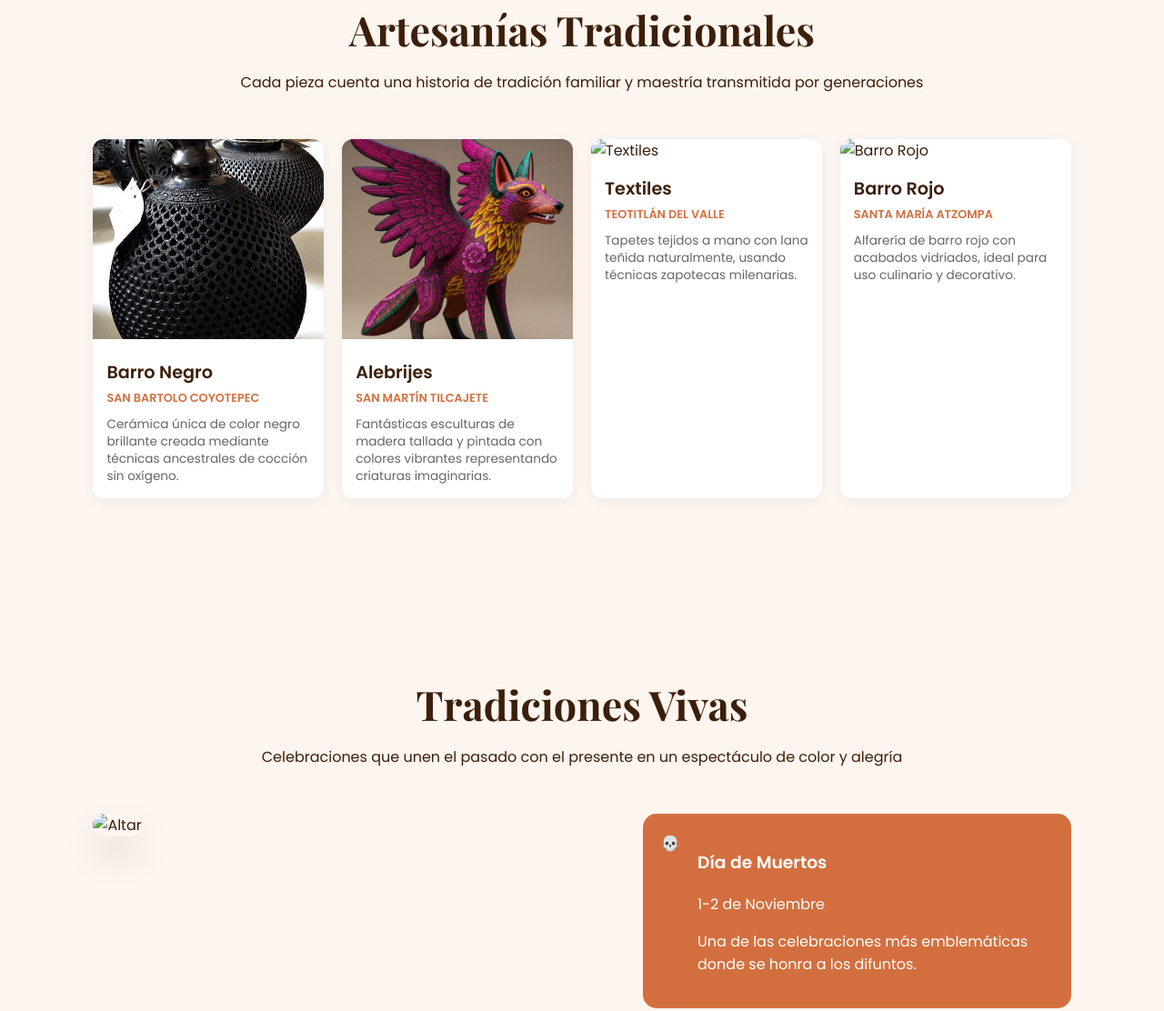
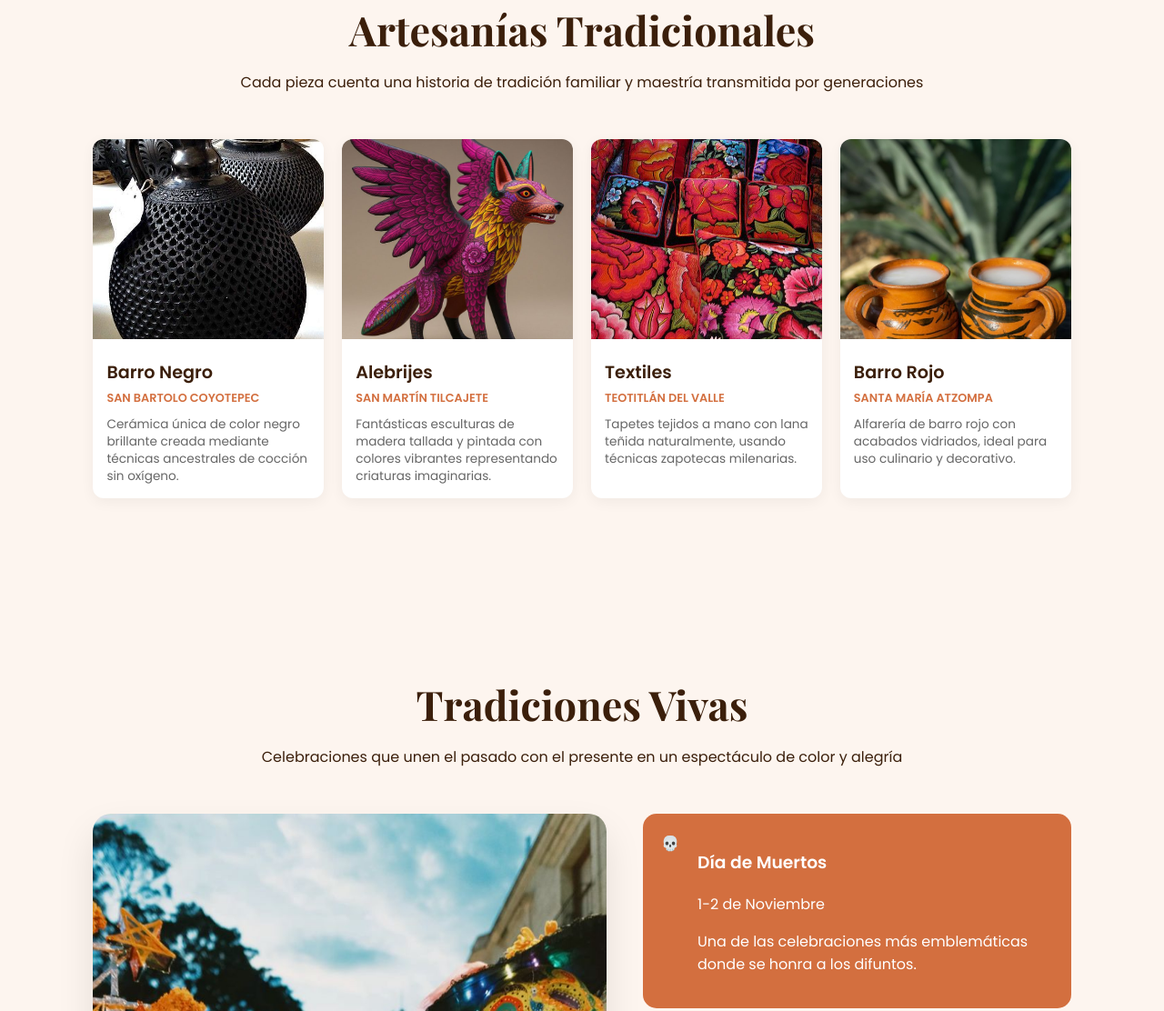
Before and after one commit to pascual12eli2002-ops/modulo2_elizabeth, a plain HTML site: page index.html in a window 1280 px wide. Shown: the part 2472-3584 px from the top of the page at 91% size. Drawn offline with nearby package versions, Linux system fonts and the light colour scheme.

Commit message:
posicion_en_css

```diff
--- a/index.html
+++ b/index.html
@@ -107,7 +107,7 @@
                 </div>
             </div>
             <div class="card-artesania">
-                <img src="textiles.jpg" alt="Textiles">
+                <img src="img/textiles.jpg" alt="Textiles">
                 <div class="card-body">
                     <h3>Textiles</h3>
                     <span class="location">Teotitlán del Valle</span>
@@ -115,7 +115,7 @@
                 </div>
             </div>
             <div class="card-artesania">
-                <img src="barro-rojo.jpg" alt="Barro Rojo">
+                <img src="img/barro-rojo.jpg" alt="Barro Rojo">
                 <div class="card-body">
                     <h3>Barro Rojo</h3>
                     <span class="location">Santa María Atzompa</span>
@@ -132,7 +132,7 @@
         </div>
         <div class="tradiciones-layout">
             <div class="main-image">
-                <img src="dia-muertos.jpg" alt="Altar">
+                <img src="img/dia-muertos.jpg" alt="Altar">
             </div>
             <div class="list-container">
                 <div class="list-item active">
```
Also changed, not shown: img/barro-rojo.jpg (added), img/dia-muertos.jpg (added), img/textiles.jpg (added).
